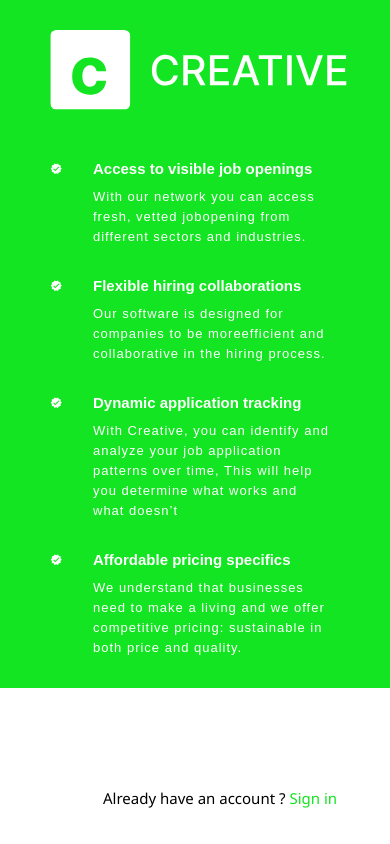
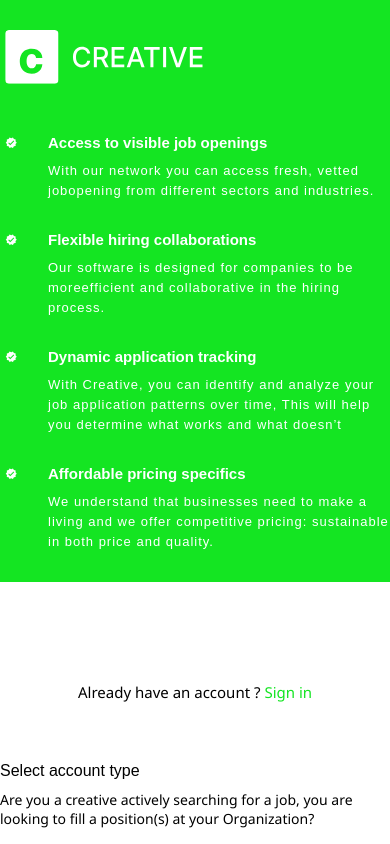
Before and after one commit to Bigoluwagentle/Creative-jobboard, a React (Create React App) app: page / in a window 390 px wide. Shown: the top 844 px of the page. Built offline with nearby package versions, Linux system fonts and the light colour scheme.

Commit message:
Initial commit

```diff
--- a/src/Components/Account.css
+++ b/src/Components/Account.css
@@ -127,6 +127,25 @@
         padding-bottom: 100px;
         .account{
             margin-bottom: 100px;
+            padding-left: 5px;
+            > img{
+                width: 200px;
+            }
+            article{
+                width: 100%;
+                > nav{
+                    > div{
+                        > p{
+                            width: 100%;
+                        }
+                    }
+                }
+            }
+        }
+        section{
+            + section{
+                padding-left: 0;
+            }
         }
     }
 }
--- a/src/Components/Signup.css
+++ b/src/Components/Signup.css
@@ -168,11 +168,26 @@
         padding-bottom: 100px;
         .account{
             margin-bottom: 100px;
+            padding-left: 5px;
+            > img{
+                width: 200px;
+            }
+            article{
+                width: 100%;
+                > nav{
+                    > div{
+                        > p{
+                            width: 100%;
+                        }
+                    }
+                }
+            }
         }
         section{
             + section{
                 > p{
                     margin-top: 0px;
+                    padding-left: 0;
                 }
             }
         }
```
